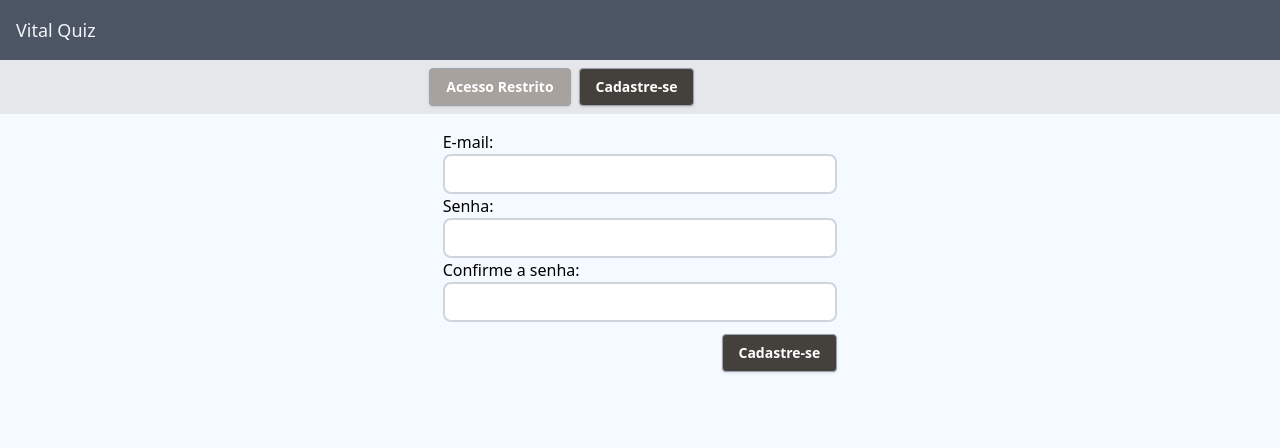
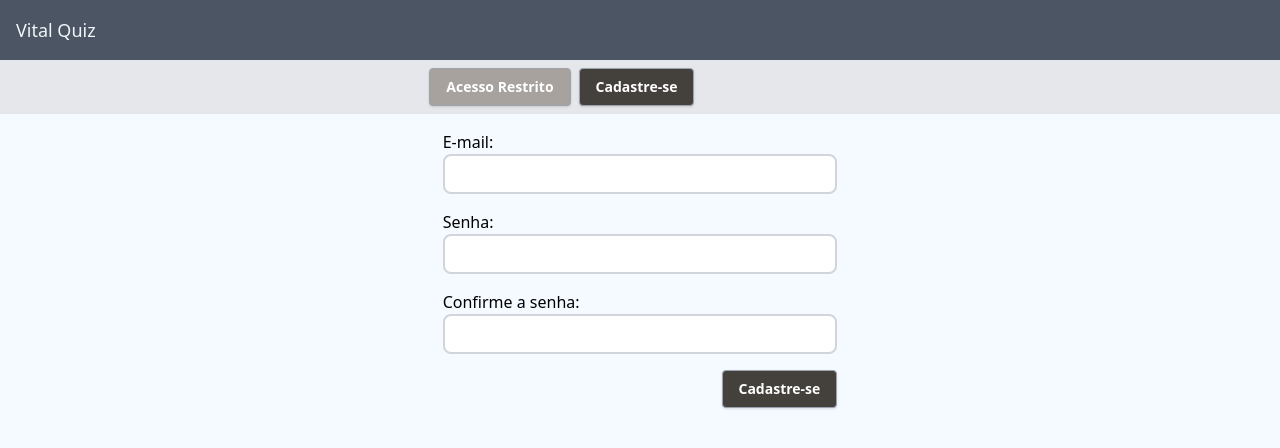
Before and after one commit to marcelorvergara/appvitalquiz, an Angular app: page /auth/signup in a window 1280 px wide. Shown: the top 448 px of the page. Built offline with nearby package versions, Linux system fonts and the light colour scheme.

Commit message:
Patient contact option

```diff
--- a/src/app/components/auth/login/signin.component.html
+++ b/src/app/components/auth/login/signin.component.html
@@ -5,7 +5,7 @@
       <label for="email">E-mail:</label>
       <input type="email" name="email" ngModel required email class="border-2 border-gray-300 bg-white h-10 px-5 pr-16 rounded-lg text-sm focus:outline-none">
     </div>
-    <div class="flex flex-col">
+    <div class="flex flex-col mt-4">
       <label for="passowrd">Senha:</label>
       <input type="password" name="password" ngModel required minlength="6" class="border-2 border-gray-300 bg-white h-10 px-5 pr-16 rounded-lg text-sm focus:outline-none">
     </div>
--- a/src/app/components/auth/signup/signup.component.html
+++ b/src/app/components/auth/signup/signup.component.html
@@ -5,15 +5,15 @@
       <label for="email">E-mail:</label>
       <input type="email" name="email" ngModel required email class="border-2 border-gray-300 bg-white h-10 px-5 pr-16 rounded-lg text-sm focus:outline-none">
     </div>
-    <div class="flex flex-col">
+    <div class="flex flex-col mt-4">
       <label for="passowrd">Senha:</label>
       <input type="password" name="password" ngModel required minlength="6" class="border-2 border-gray-300 bg-white h-10 px-5 pr-16 rounded-lg text-sm focus:outline-none">
     </div>
-    <div class="flex flex-col">
+    <div class="flex flex-col mt-4">
       <label for="passowrd2">Confirme a senha:</label>
       <input type="password" name="password2" ngModel required minlength="6" class="border-2 border-gray-300 bg-white h-10 px-5 pr-16 rounded-lg text-sm focus:outline-none">
     </div>
-    <div class="flex flex-row-reverse mt-3">
+    <div class="flex flex-row-reverse mt-4">
       <button class="btn-custom-actv" type="submit" [disabled]="!authForm.valid">Cadastre-se</button>
     </div>
   </form>
--- a/src/app/components/patients/patient-register/patient-register.component.html
+++ b/src/app/components/patients/patient-register/patient-register.component.html
@@ -16,6 +16,12 @@
     <input type="tel" name="phone" ngModel required pattern="[0-9]{3}-[0-9]{2}-[0-9]{3}"
     class="border-2 border-gray-300 bg-white h-10 px-5 pr-16 rounded-lg text-sm focus:outline-none">
   </div>
+  <div class="flex space-x-4 mt-4 items-center">
+    @for(item of contactOption; track item; let idx = $index) {
+      <input type="radio" id="contact" name="contact" [value]="item" [checked]="contact === item" [(ngModel)]="contact" class="form-radio h-4 w-4 text-blue-600">
+      <label for={{item}} class="">{{ item }}</label>
+    }
+  </div>
   <div class="flex flex-row-reverse mt-3">
     <button class="btn-custom-actv" type="submit">Cadastrar</button>
   </div>
--- a/src/app/components/patients/patient-register/patient-register.component.ts
+++ b/src/app/components/patients/patient-register/patient-register.component.ts
@@ -20,6 +20,8 @@ import { ErrorAlertBoxComponent } from '../../../shared/error-alert-box/error-al
 export class PatientRegisterComponent {
   isLoading = false;
   error = '';
+  contactOption = ['Whatsapp', 'SMS'];
+  contact = 'Whatsapp';
 
   constructor(private dataSotrageService: DataStorageService) {}
 
@@ -28,6 +30,7 @@ export class PatientRegisterComponent {
       this.error = 'Todos os campos são obrigatórios';
       return;
     }
+    console.log(form.value);
 
     this.isLoading = true;
     this.dataSotrageService.createPatient(form.value).subscribe({
--- a/src/app/components/patients/patients-list/patients-list.component.html
+++ b/src/app/components/patients/patients-list/patients-list.component.html
@@ -12,7 +12,7 @@
           <td class="py-4 px-6">{{ patient.fields.nome.stringValue }} </td>
           <td class="py-4 px-6 text-right ">
             <button class="font-medium text-blue-400 hover:underline">Editar</button>
-            <button class="font-medium text-blue-400 hover:underline ml-2" (click)="requestTest(patient.fields.nome.stringValue)">Solicitar Teste</button>
+            <button class="font-medium text-blue-400 hover:underline ml-2" (click)="requestTest(patient.fields.nome.stringValue)">Solicitar Avaliação</button>
             <button class="font-medium text-blue-400 hover:underline ml-2 mt-4" *ngIf="patient.fields.tests_results">Resultados</button>
           </td>
         </tr>}
--- a/src/app/components/quiz-patient/quiz.component.html
+++ b/src/app/components/quiz-patient/quiz.component.html
@@ -3,7 +3,7 @@
   @if(patientName) {
     <h1 class="text-2xl font-bold text-gray-800 p-2 bg-stone-200">{{ patientName }}</h1>
   } @else {
-    <h1 class="text-xl font-bold text-gray-800 p-2 bg-red-400">Teste avulso.</h1>
+    <h1 class="text-xl font-bold text-gray-800 p-2 bg-red-400">Avaliação avulsa.</h1>
     <h1 class="font-bold text-gray-800 p-2 bg-stone-200"> Sem efeitos para registro de evolução do tratamento.</h1>
   }
 
--- a/src/app/shared/message.service.ts
+++ b/src/app/shared/message.service.ts
@@ -14,7 +14,7 @@ export class MessageService {
   sendMessage(nome: string, msg: string, phone: string) {
     return this.http.post<ReturnedFromMessageSent>(this.messageApi, {
       number: 'whatsapp:+55' + phone,
-      message: `Olá ${nome}. Há novo teste a ser realizado no App Vital Quiz.\nVisite o site ${msg} e faça sua avaliação.`,
+      message: `Olá ${nome},\nHá uma nova avaliação disponível.\nVisite o site ${msg} e faça sua avaliação.`,
     });
   }
 }
```
